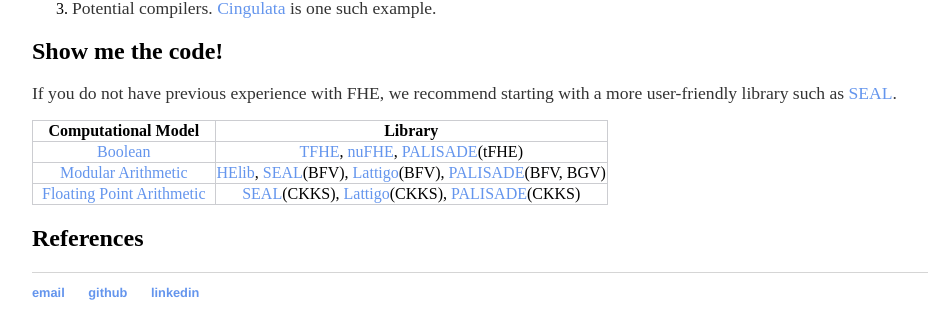
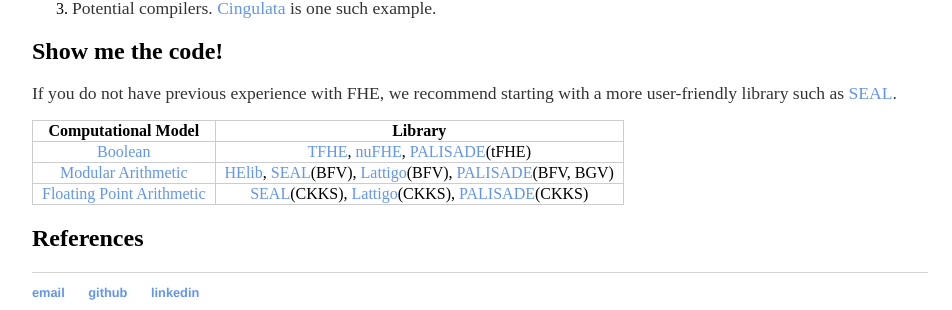
Before and after one commit to ravital/ravital.github.io, a Jekyll site: the page built from _posts/2020-06-20-fully-homomorphic-encryption-for-engineers.md, in a window 1280 px wide. Shown: the part 3110-3420 px from the top of the page, without its empty margins (160-1112 px from the left). Built offline with Jekyll 4.4.1, drawn with Linux system fonts in a browser that asks for light colours.

```diff
--- a/_posts/2020-06-20-fully-homomorphic-encryption-for-engineers.md
+++ b/_posts/2020-06-20-fully-homomorphic-encryption-for-engineers.md
@@ -119,8 +119,8 @@ If you do not have previous experience with FHE, we recommend starting with a mo
 |  Computational Model                |      Library                                     |
 | :-----------------------------------: |:------------------------------------------------:|
 |                    [Boolean](#Many-Different-Schemes)          |  [TFHE](https://github.com/tfhe/tfhe), [nuFHE](https://github.com/nucypher/nufhe), [PALISADE](https://gitlab.com/palisade/palisade-release)(tFHE)   |
-| [Modular Arithmetic](#Many-Different-Schemes)                  |   [HElib](https://github.com/homenc/HElib), [SEAL](https://github.com/Microsoft/SEAL)(BFV), [Lattigo](https://github.com/ldsec/lattigo)(BFV), [PALISADE](https://gitlab.com/palisade/palisade-release)(BFV, BGV)  |
-| &nbsp; [Floating Point Arithmetic](#Many-Different-Schemes) &nbsp;          |  &nbsp;  [SEAL](https://github.com/Microsoft/SEAL)(CKKS), [Lattigo](https://github.com/ldsec/lattigo)(CKKS), [PALISADE](https://gitlab.com/palisade/palisade-release)(CKKS)  &nbsp;                                 |
+| [Modular Arithmetic](#Many-Different-Schemes)                  | &nbsp;  [HElib](https://github.com/homenc/HElib), [SEAL](https://github.com/Microsoft/SEAL)(BFV), [Lattigo](https://github.com/ldsec/lattigo)(BFV), [PALISADE](https://gitlab.com/palisade/palisade-release)(BFV, BGV) &nbsp; |
+| &nbsp; [Floating Point Arithmetic](#Many-Different-Schemes) &nbsp;          |  [SEAL](https://github.com/Microsoft/SEAL)(CKKS), [Lattigo](https://github.com/ldsec/lattigo)(CKKS), [PALISADE](https://gitlab.com/palisade/palisade-release)(CKKS)                               |
 
 
 ## References
```
